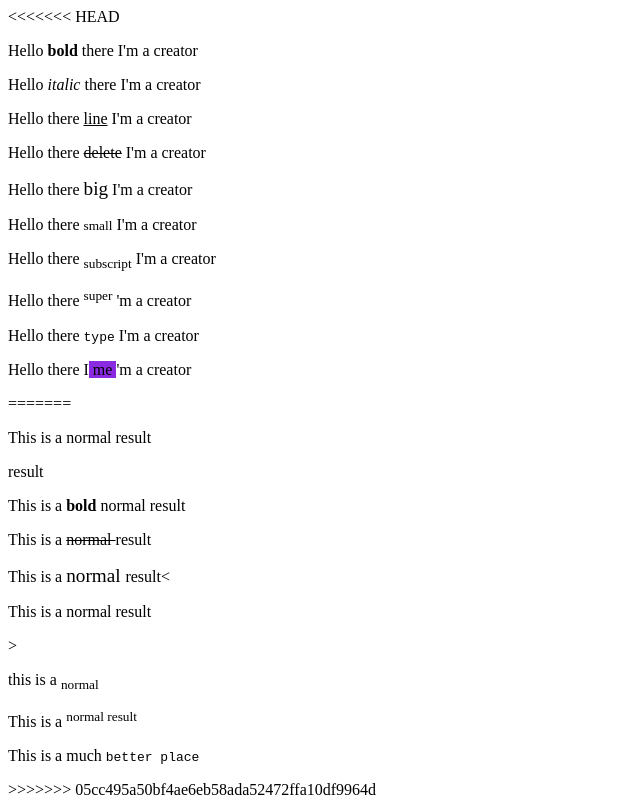
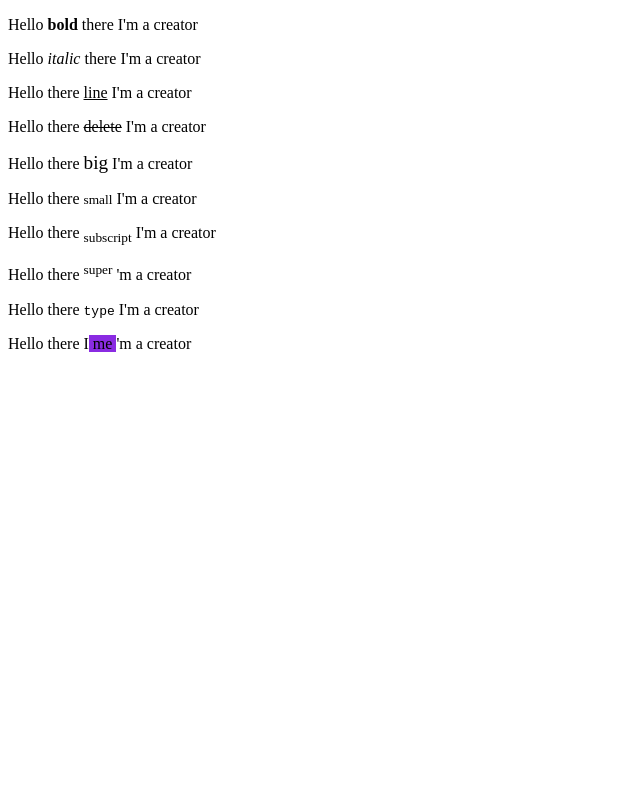
Before and after one commit to SnehAl2o7/HTML-CSS, a plain HTML site: page TextFormat.HTML in a window 1280 px wide. Shown: the whole page, without its empty margins (0-640 px from the left). Drawn offline with Linux system fonts and the light colour scheme.

Commit message:
new changes

```diff
--- a/TextFormat.HTML
+++ b/TextFormat.HTML
@@ -4,7 +4,6 @@
         <title> Text formatting in webpage.</title>
     </head>
     <body>
-<<<<<<< HEAD
         <p>Hello <b>bold</b> there I'm a creator</p>
         <p>Hello <i>italic</i> there I'm a creator</p>
         <p>Hello there <u>line</u> I'm a creator</p>
@@ -16,14 +15,4 @@
         <p>Hello there <tt> type</tt> I'm a creator</p>
         <p>Hello there I<mark style="background-color: blueviolet"> me </mark> 'm a creator</p>
     </body>
-=======
-        <p> This is a normal result</p>
-        <p>result</p>
-        <p> This is a <b> bold </b> normal result<p>
-        <p> This is a <del> normal </del> result<p>
-        <p> This is a <big> normal </big> result<<p> This is a normal result<p>>
-        <p> this is a <sub> normal  </sub> </p>
-        <p> This is a <sup>normal <sap>result</p>
-        <p>This is a much <tt>better place </tt></p>
-        </body>
->>>>>>> 05cc495a50bf4ae6eb58ada52472ffa10df9964d
+</html>
```
